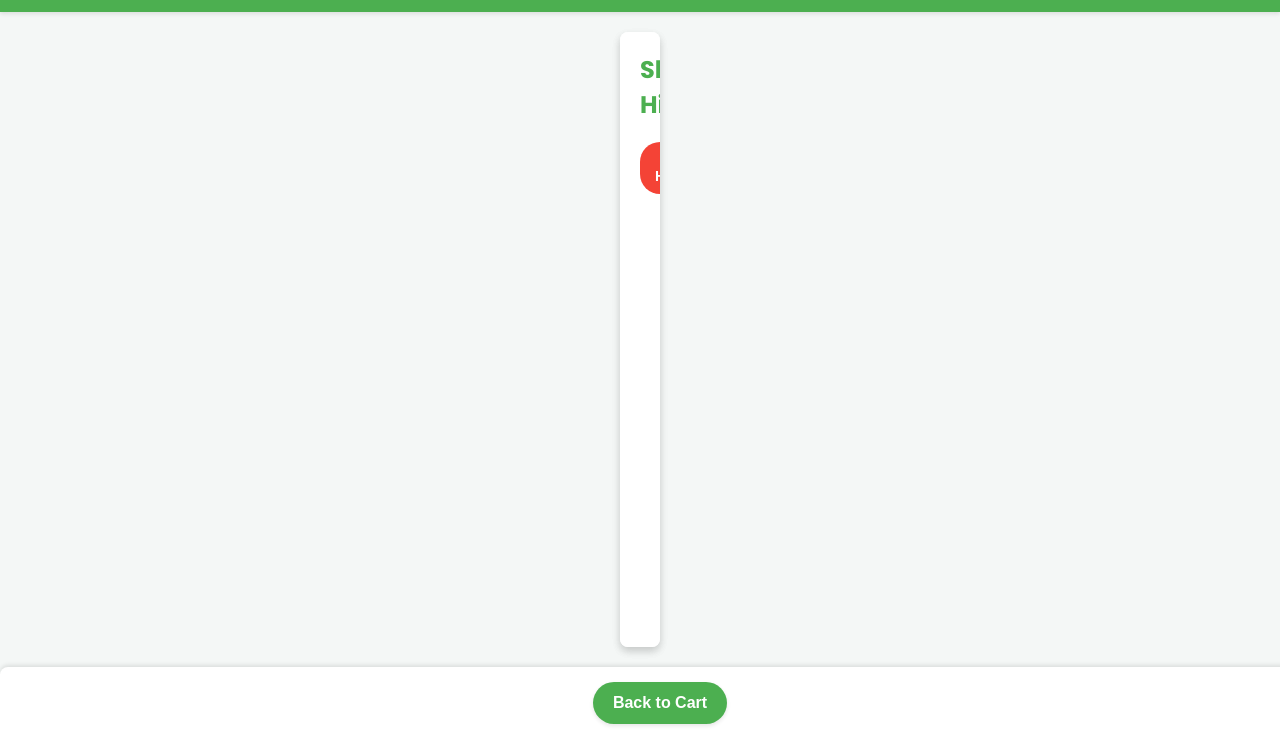
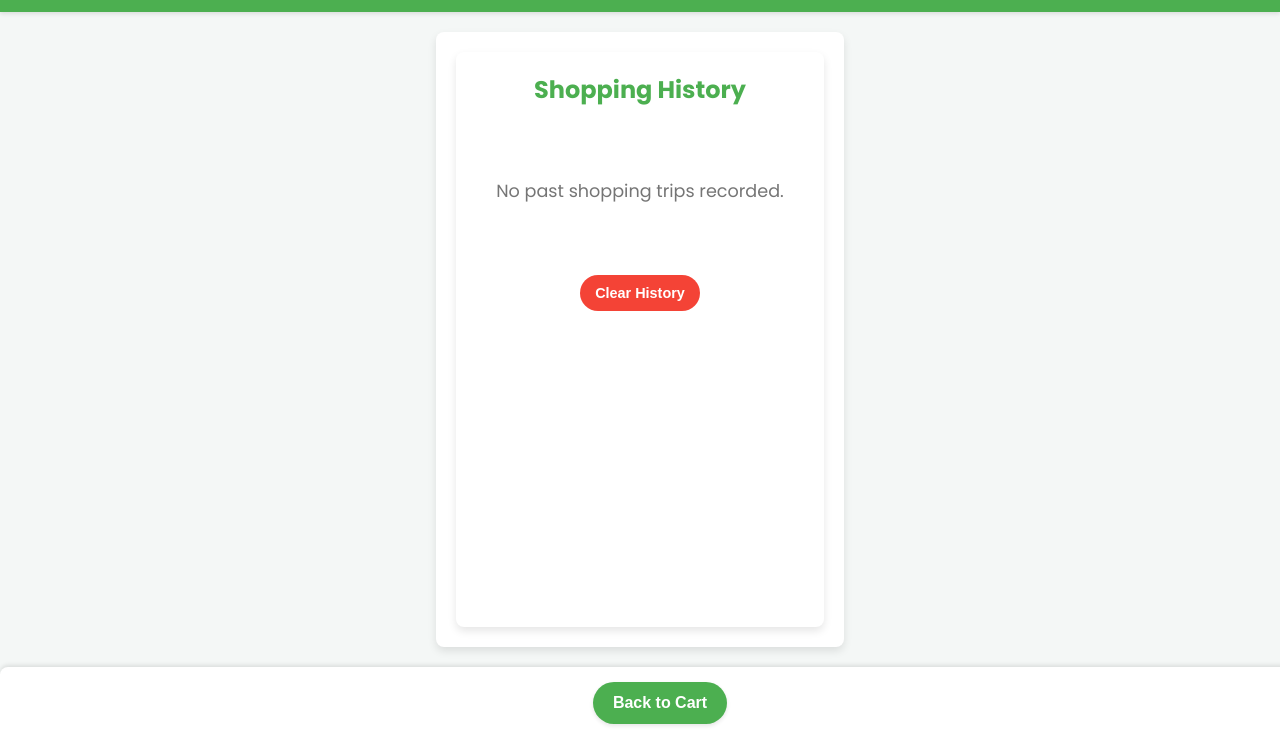
Before and after one commit to Ahzammalik/Smart-Grocer, a plain HTML site: page index.html in a window 1280 px wide. Both pictures are taken after a click on the button "History". Shown: the part 61-800 px from the top of the page. Drawn offline with Linux system fonts and the light colour scheme.

Commit message:
Update index.html

```diff
--- a/index.html
+++ b/index.html
@@ -38,6 +38,7 @@
             display: flex;
             justify-content: space-between;
             align-items: center;
+            z-index: 20; /* Ensure header is above main content if any z-index issues arise */
         }
 
         header h1 {
@@ -86,17 +87,20 @@
             background-color: var(--card-background);
             border-radius: 8px;
             box-shadow: 0 4px 8px var(--shadow-color);
-            position: relative; /* For absolute positioning of history */
-            min-height: 400px; /* Ensure space for content */
-            display: flex;
+            /* Removed position: relative here for history, now only for modal */
+            min-height: 400px;
+            display: flex; /* Keep as flex to manage children */
             flex-direction: column;
             gap: 15px;
+            overflow: hidden; /* Important: Prevents children from overflowing outside this box */
         }
 
         /* --- Grocery List View Specific Styles --- */
         #grocery-items-view {
             flex-grow: 1; /* Allows it to take available space */
-            display: block; /* Managed by JS, default to block */
+            display: block; /* Managed by JS */
+            overflow-y: auto; /* Enable scrolling for grocery items if list is long */
+            padding-right: 5px; /* Add small padding for scrollbar not to overlap content */
         }
 
         .empty-state {
@@ -191,7 +195,7 @@
             color: white;
             padding: 15px 20px;
             border-radius: 8px;
-            display: flex;
+            display: flex; /* Managed by JS */
             justify-content: space-between;
             align-items: center;
             margin-top: 20px;
@@ -248,16 +252,14 @@
             width: 60px;
             height: 60px;
             border-radius: 50%;
-            display: flex;
+            display: flex; /* Managed by JS */
             justify-content: center;
             align-items: center;
             box-shadow: 0 4px 8px rgba(0, 0, 0, 0.2);
-            position: fixed; /* Fixed position */
+            position: fixed; /* Fixed position relative to viewport */
             bottom: 30px; /* Adjust as needed */
             right: 30px; /* Adjust as needed */
-            z-index: 100; /* Ensure it's on top */
-            /* Ensure it's initially flex as per JS */
-            display: flex;
+            z-index: 100; /* Ensure it's on top of everything */
         }
 
         #add-item-btn:hover {
@@ -362,28 +364,41 @@
 
         /* --- History Section Styles --- */
         .history-section {
-            display: none; /* Controlled by JS */
-            padding: 20px;
-            background-color: var(--card-background);
+            /* Removed position: absolute; top:0; left:0; etc. */
+            display: none; /* Controlled by JS, default to hidden */
+            flex-grow: 1; /* Allows it to take available space within main-content */
+            padding: 20px; /* Keep padding consistent with grocery-items-view */
+            background-color: var(--card-background); /* Keep its background */
             border-radius: 8px;
             box-shadow: 0 4px 8px var(--shadow-color);
-            flex-grow: 1;
-            /* Make it occupy the same space as groceryItemsView */
-            position: absolute;
-            top: 0;
-            left: 0;
-            right: 0;
-            bottom: 0;
-            padding: 20px;
-            overflow-y: auto; /* Enable scrolling if history is long */
+            overflow-y: auto; /* Enable scrolling for history items if list is long */
+            /* Add some margin to separate from the top (header) */
+            margin-top: -15px; /* Adjust to align with main-content's padding, or remove margin from main-content */
+            padding-right: 5px; /* For scrollbar */
         }
+        /* If main-content padding is 20px and you want history to fill the whole box,
+           you might need to adjust history-section's padding to match main-content's internal content area */
+        .main-content .history-section { /* More specific selector */
+            padding: 0; /* Remove its own padding to align with grocery-items-view */
+            margin: 0; /* Remove its own margin to align with grocery-items-view */
+            /* The overall main-content already has padding.
+               We want history-section's content to fill that space correctly. */
+        }
+
 
         .history-section h2 {
             color: var(--primary-color);
             margin-top: 0;
             text-align: center;
             margin-bottom: 20px;
+            padding-top: 20px; /* Add padding to top of title if .history-section has padding:0 */
         }
+
+        #history-list {
+            padding-left: 20px; /* Inherit main-content's left padding */
+            padding-right: 20px; /* Inherit main-content's right padding */
+        }
+
 
         .history-item {
             background-color: var(--background-color);
@@ -425,7 +440,7 @@
             font-size: 0.9em;
             font-weight: 600;
             display: block;
-            margin: 20px auto 0;
+            margin: 20px auto; /* Centered with top/bottom margin */
             transition: background-color 0.2s ease;
         }
 
@@ -454,10 +469,10 @@
             <p class="empty-state" id="empty-state-message">Your cart is empty.<br>Tap the '+' button to add an item.</p>
         </div>
 
-        <div class="history-section" id="history-section" style="display: none;">
+        <div class="history-section" id="history-section">
             <h2>Shopping History</h2>
             <div id="history-list">
-                <p class="empty-state" id="empty-history-message" style="display: block; padding: 20px 0;">No past shopping trips recorded.</p>
+                <p class="empty-state" id="empty-history-message">No past shopping trips recorded.</p>
             </div>
             <button class="clear-history-btn" id="clear-history-btn">Clear History</button>
         </div>
@@ -522,8 +537,8 @@
     <script>
         document.addEventListener('DOMContentLoaded', () => {
             // --- DOM Elements ---
-            const listContainer = document.getElementById('grocery-list-container');
-            const groceryItemsView = document.getElementById('grocery-items-view'); // IMPORTANT: Reference to the new container
+            const groceryListContainer = document.getElementById('grocery-list-container'); // Renamed from listContainer for clarity
+            const groceryItemsView = document.getElementById('grocery-items-view');
             const emptyStateMessage = document.getElementById('empty-state-message');
             const totalAmountEl = document.getElementById('total-amount');
             const addItemBtn = document.getElementById('add-item-btn');
@@ -535,20 +550,21 @@
             const historyListEl = document.getElementById('history-list');
             const emptyHistoryMessage = document.getElementById('empty-history-message');
             const historyItemTemplate = document.getElementById('history-item-template');
+            const clearHistoryBtn = document.getElementById('clear-history-btn'); // Added reference for clear history button
 
             // Modal Elements
             const modal = document.getElementById('add-item-modal');
             const modalCancelBtn = document.getElementById('modal-cancel-btn');
             const modalSaveBtn = document.getElementById('modal-save-btn');
             const itemNameInput = document.getElementById('item-name-input');
-            const itemPriceInput = document.getElementById('item-price-input'); // Corrected from `document = document`
+            const itemPriceInput = document.getElementById('item-price-input');
 
             // --- App State ---
             let groceryList = [];
             let shoppingHistory = [];
             let currentCurrency = localStorage.getItem('smartGrocerCurrency') || 'USD';
 
-            // --- Currency Configuration (Add/Remove as needed) ---
+            // --- Currency Configuration ---
             const currencySymbols = {
                 'USD': '$',
                 'EUR': '€',
@@ -574,15 +590,13 @@
                 if (savedHistory) {
                     shoppingHistory = JSON.parse(savedHistory);
                 }
-                currencySelector.value = currentCurrency; // Set initial currency in dropdown
-
-                // Set initial UI state: always show cart view and hide history
-                toggleHistoryView(false); // Force switch to cart view at load
-                renderHistory(); // Render history items once (they are hidden by toggleHistoryView)
+                currencySelector.value = currentCurrency;
+                toggleHistoryView(false); // Ensure main cart view is shown on load
+                renderHistory(); // Render history data once, it will be hidden initially
             };
 
             const formatCurrency = (amount) => {
-                const symbol = currencySymbols[currentCurrency] || '$'; // Default to $ if not found
+                const symbol = currencySymbols[currentCurrency] || '$';
                 return `${symbol}${amount.toFixed(2)}`;
             };
 
@@ -599,7 +613,7 @@
                     groceryItemsView.appendChild(emptyStateMessage);
                     emptyStateMessage.style.display = 'block';
                 } else {
-                    emptyStateMessage.style.display = 'none';
+                    emptyStateMessage.style.display = 'none'; // Ensure empty state is hidden if items exist
                     const fragment = document.createDocumentFragment();
                     groceryList.forEach(item => {
                         const itemNode = document.importNode(itemTemplate.content, true);
@@ -623,13 +637,17 @@
                 historyListEl.innerHTML = ''; // Clear existing history items
                 if (shoppingHistory.length === 0) {
                     emptyHistoryMessage.style.display = 'block';
+                    historyListEl.appendChild(emptyHistoryMessage); // Append to historyListEl
                 } else {
-                    emptyHistoryMessage.style.display = 'none';
+                    emptyHistoryMessage.style.display = 'none'; // Ensure empty history message is hidden
                     const sortedHistory = [...shoppingHistory].sort((a, b) => new Date(b.date) - new Date(a.date));
                     const fragment = document.createDocumentFragment();
                     sortedHistory.forEach(record => {
                         const historyNode = document.importNode(historyItemTemplate.content, true);
-                        const date = new Date(record.date).toLocaleDateString();
+                        const date = new Date(record.date).toLocaleDateString(undefined, {
+                            year: 'numeric', month: 'long', day: 'numeric',
+                            hour: '2-digit', minute: '2-digit'
+                        }); // More detailed date format
                         historyNode.querySelector('.history-date').textContent = date;
 
                         const itemsBought = record.items.map(item => `${item.name} (${parseFloat(item.quantity).toFixed(2)})`).join(', ');
@@ -765,8 +783,7 @@
             addItemBtn.addEventListener('click', showModal);
             modalCancelBtn.addEventListener('click', hideModal);
             modalSaveBtn.addEventListener('click', addItem);
-            // Event listener for list clicks should now be on groceryItemsView
-            groceryItemsView.addEventListener('click', handleListClick);
+            groceryItemsView.addEventListener('click', handleListClick); // Event listener for list clicks should now be on groceryItemsView
             currencySelector.addEventListener('change', (event) => {
                 currentCurrency = event.target.value;
                 // Only re-render the active view to update currency display
@@ -777,9 +794,8 @@
                 }
             });
             checkoutBtn.addEventListener('click', checkout);
-            // Pass 'null' to toggleHistoryView to allow it to auto-toggle
             viewHistoryBtn.addEventListener('click', () => toggleHistoryView(null));
-            clearHistoryBtn.addEventListener('click', clearAllHistory);
+            clearHistoryBtn.addEventListener('click', clearAllHistory); // Event listener for clear history button
 
             // Close modal if backdrop is clicked
             modal.addEventListener('click', (event) => {
```
